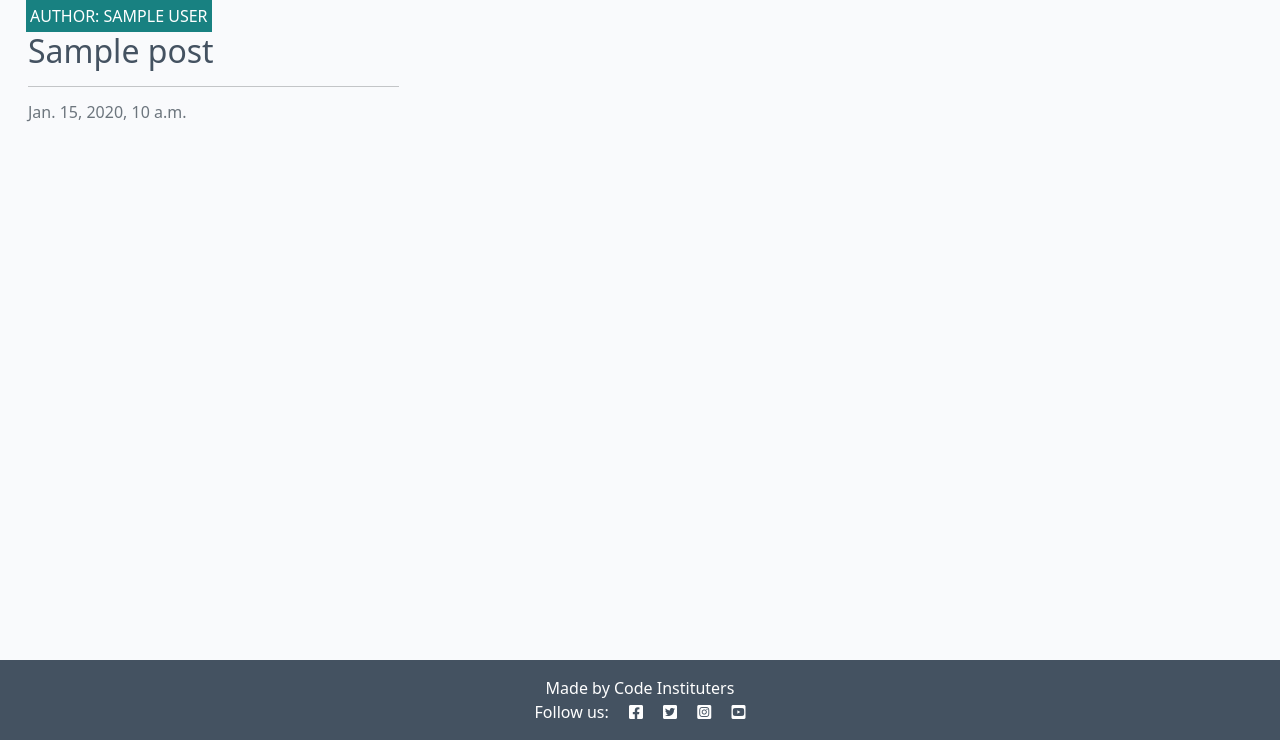
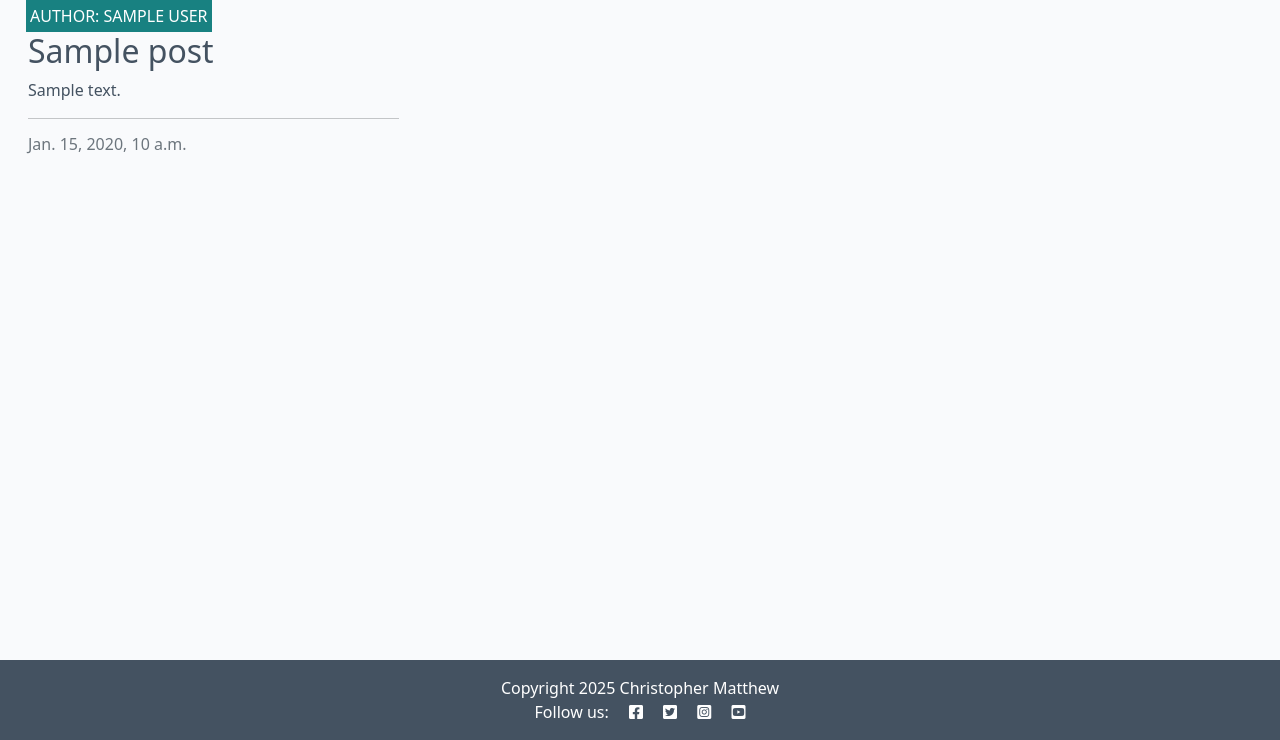
Before and after one commit to csmatthew/i-think-therefore-i-blog, a Django app: template blog/templates/blog/index.html in a window 1280 px wide. Shown: the part 60-800 px from the top of the page. Run offline with Django 4.2, Linux system fonts and the light colour scheme; the template is opened without the code that fills it: most values are stand-ins (such as "Sample title", 1, 10 or a date in 2020).

Commit message:
edit variables and control structures

```diff
--- a/blog/templates/blog/index.html
+++ b/blog/templates/blog/index.html
@@ -20,6 +20,7 @@
                             </div>
                             <a href="#" class="post-link">
                                 <h2 class="card-title">{{ post.title }}</h2>
+                                <p class="card-text">{{ post.excerpt }}</p>
                             </a>
 
                             <hr />
@@ -50,3 +51,7 @@
 
 <!-- index.html content ends here -->
 {% endblock %}
+
+{% block copyright %}
+    Copyright 2025 Christopher Matthew
+{% endblock %}
--- a/templates/base.html
+++ b/templates/base.html
@@ -39,8 +39,9 @@
             <div class="collapse navbar-collapse" id="navbarText">
                 <ul class="navbar-nav me-auto mb-2 mb-lg-0">
                     <li class="nav-item">
-                        <a class="nav-link {% if request.path == home_url %}active{% endif %}" aria-current="page"
-                            href="#">Home</a>
+                        <a class="nav-link {% if request.path == home_url %}active{% endif %}"
+                        aria-current="page" href="{% url 'home'}">
+                        Home</a>
                     </li>
 
                 </ul>
@@ -61,7 +62,12 @@
 
     <!-- Footer -->
     <footer class="footer mt-auto py-3 dark-bg">
-        <p class="m-0 text-center text-white">Made by Code Instituters</p>
+        <p class="m-0 text-center text-white">
+            {% block copyright %}
+                Made by Code Instituters
+            {% endblock copyright %}
+
+        </p>
         <p class="m-0 text-center text-white">Follow us: <i class="fab fa-facebook-square ms-3"></i>
             <i class="fab fa-twitter-square ms-3"></i>
             <i class="fab fa-instagram-square ms-3"></i>
```
